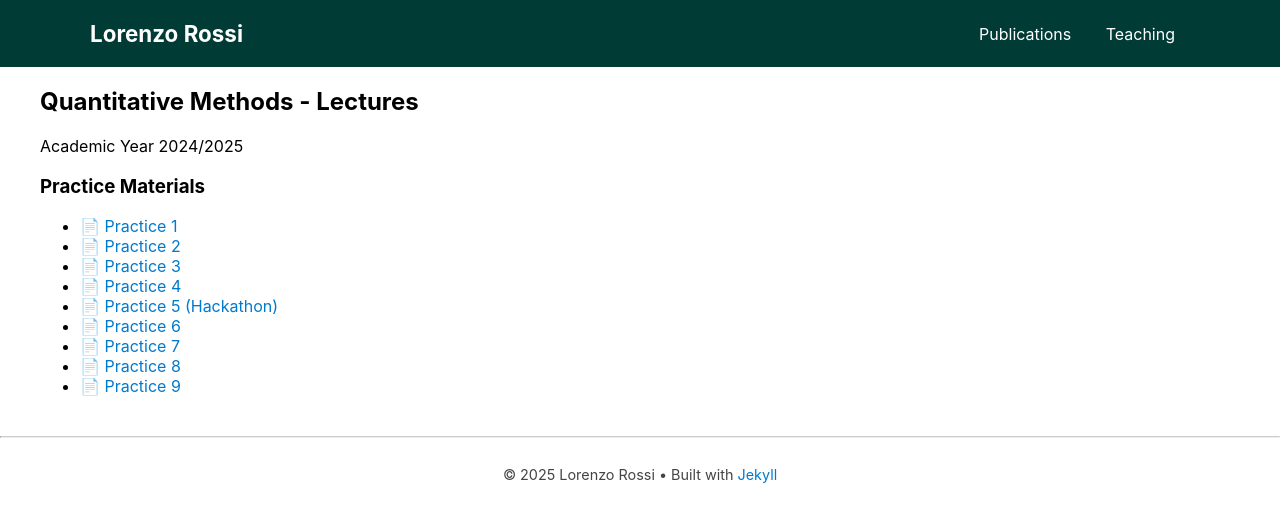
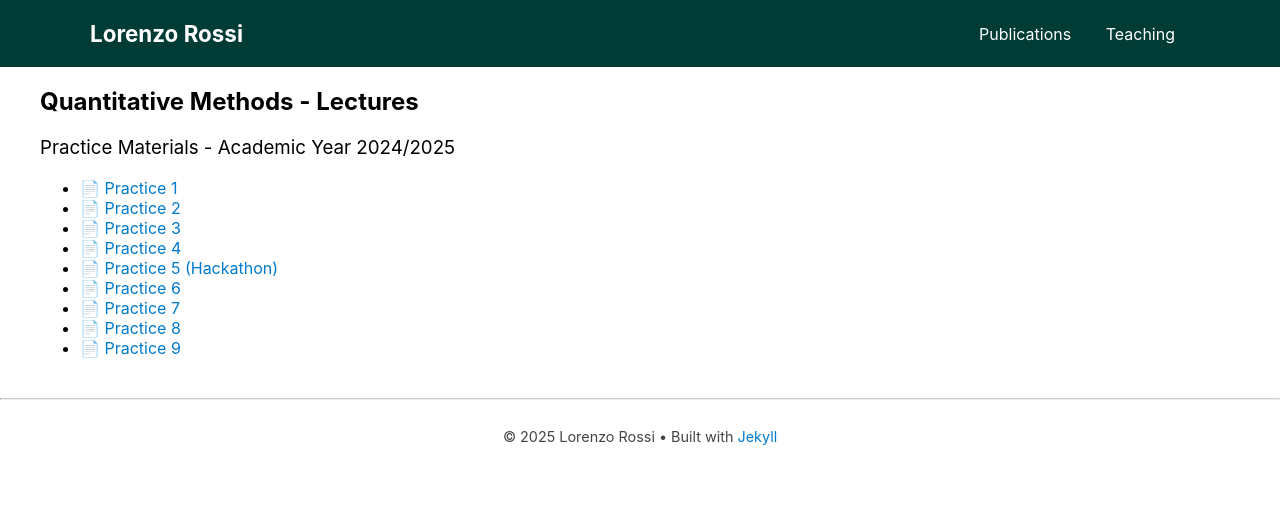
Before and after one commit to lorenzrossi/lorenzrossi.github.io, a Jekyll site: the page built from teaching/quantitative-methods/lectures_qm.md, in a window 1280 px wide. Shown: the top 522 px of the page. Built offline with Jekyll 4.4.1, drawn with Linux system fonts in a browser that asks for light colours.

Commit message:
Update formatting in publications and course pages
- Make 'Working Papers' underlined but not bold in publications
- Combine Practice Materials with Academic Year in course page
- Remove separate academic year line for cleaner layout
- Apply normal font weight to section headings

```diff
--- a/teaching/quantitative-methods/lectures_qm.md
+++ b/teaching/quantitative-methods/lectures_qm.md
@@ -5,9 +5,8 @@ permalink: /teaching/quantitative-methods/lectures_qm/
 ---
 
 <h2 style="margin-left: 40px;">Quantitative Methods - Lectures</h2>
-<p style="margin-left: 40px;">Academic Year 2024/2025</p>
 
-<h3 style="margin-left: 40px;">Practice Materials</h3>
+<h3 style="margin-left: 40px; font-weight: normal;">Practice Materials - Academic Year 2024/2025</h3>
 <ul style="margin-left: 40px;">
   <li><a href="/teaching/quantitative-methods/Practice1.Rmd" download>📄 Practice 1</a></li>
   <li><a href="/teaching/quantitative-methods/Practice2.Rmd" download>📄 Practice 2</a></li>
```
Also changed, not shown: publications.md (+1 -1 lines).
